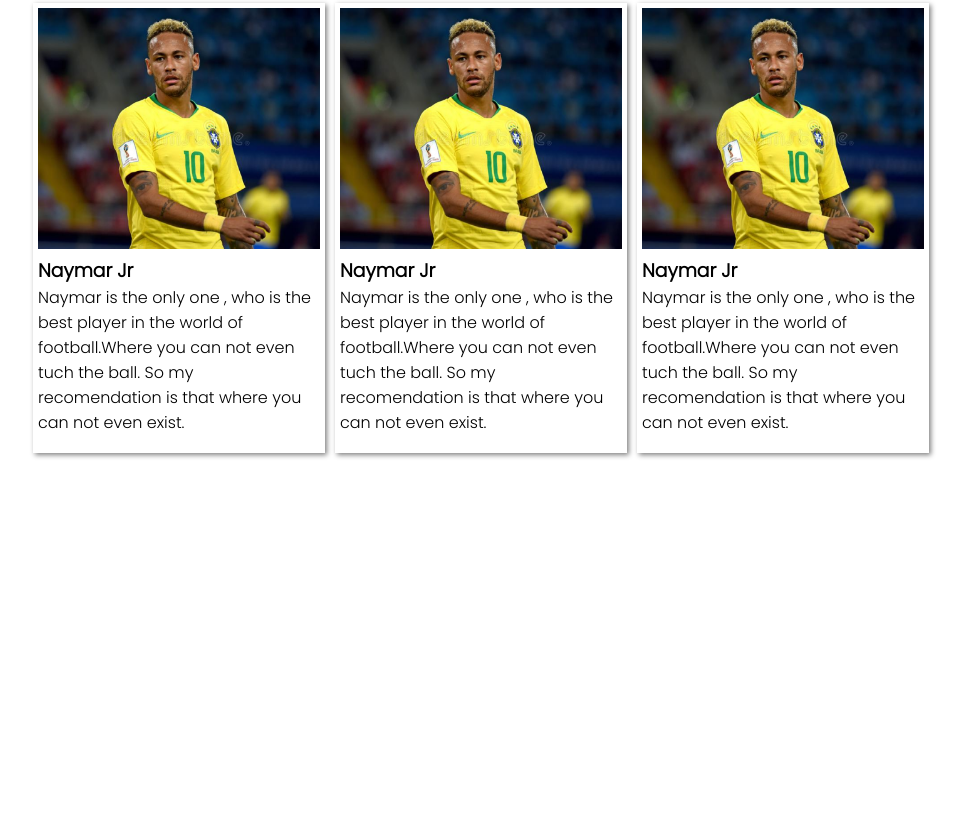
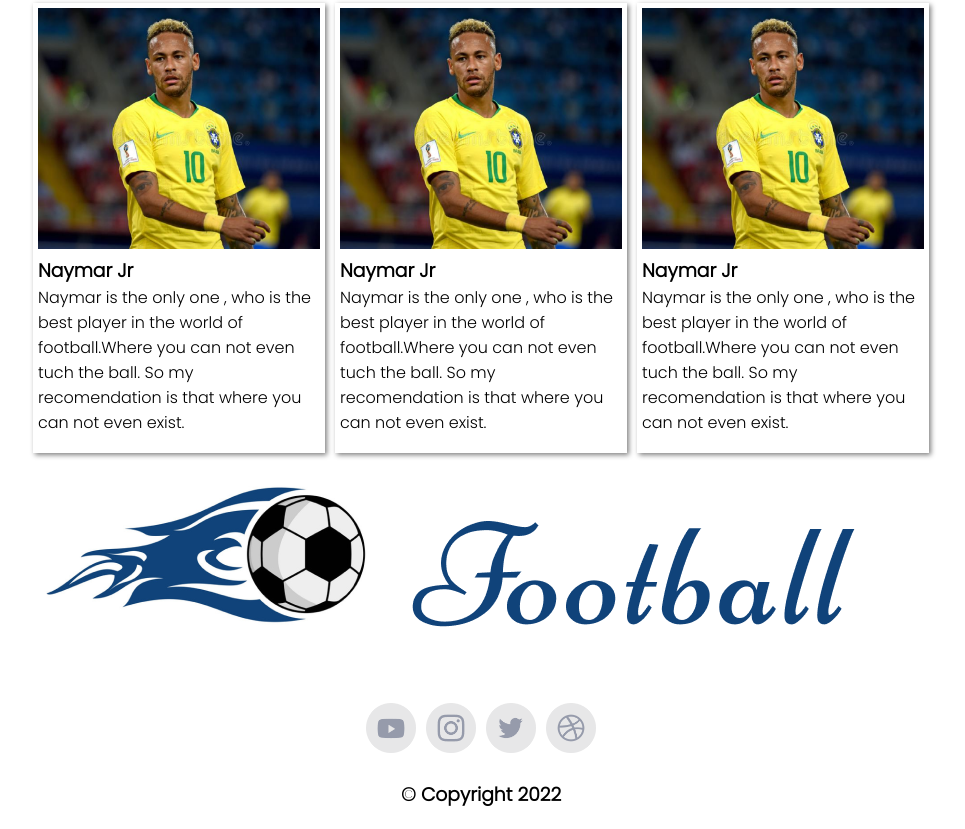
Before and after one commit to MuizSarwar/AssignmentTwo, a plain HTML site: page index.html in a window 1280 px wide. Shown: the part 2001-2830 px from the top of the page, without its empty margins (159-1124 px from the left). Before the commit the page ends 2464 px from the top, so only its background shows below. Drawn offline with Linux system fonts and the light colour scheme.

Commit message:
This is last commit

```diff
--- a/css/style.css
+++ b/css/style.css
@@ -103,3 +103,46 @@ body {
 }
 
 /* -------------------main section artcle end --------------------- */
+
+/* ---------------------footer section start ------------------------ */
+.footer-container {
+  width: 70%;
+  margin: 20px auto;
+}
+.footer-details {
+  display: flex;
+  justify-content: center;
+}
+.footer-details img {
+  width: 50px;
+  height: 50px;
+  margin: 20px 5px;
+}
+.copyright-footer {
+  text-align: center;
+}
+/* -------------------footer section end ---------------------- */
+
+/*------------------------------ responsive designe start ------------------------------------ */
+
+/*---- 320px — 480px: Mobile devices.--- */
+@media (max-width: 480px) {
+  .nav-bar {
+    display: none;
+  }
+  .banner {
+    display: flex;
+    flex-direction: column;
+  }
+  .articles-container {
+    display: grid;
+    grid-template-columns: repeat(1, 1fr);
+  }
+  .footer-container {
+    width: 70%;
+    margin: 20px auto;
+  }
+  .footer-img img {
+    width: 100%;
+  }
+}
--- a/index.html
+++ b/index.html
@@ -200,5 +200,27 @@
     </main>
     <!-- Main section end  -->
 
+
+    <!-- footer section  start  -->
+
+    <footer class="main-footer">
+        <div class="footer-container">
+            <div class="footer-img">
+                <img src="./images/Logo.png" alt="">
+            </div>
+            <div class="footer-details">
+                <span><img src="./images/Social Icons/Youtube.png" alt=""></span>
+                <span><img src="./images/Social Icons/Instagram.png" alt=""></span>
+                <span><img src="./images/Social Icons/Twitter.png" alt=""></span>
+                <span><img src="./images/Social Icons/Dribbble.png" alt=""></span>
+
+            </div>
+            <h3 class="copyright-footer">  &copy; Copyright 2022</h3>
+        </div>
+    </footer>
+
+    <!-- footer section end  -->
+
+
 </body>
 </html>
```
